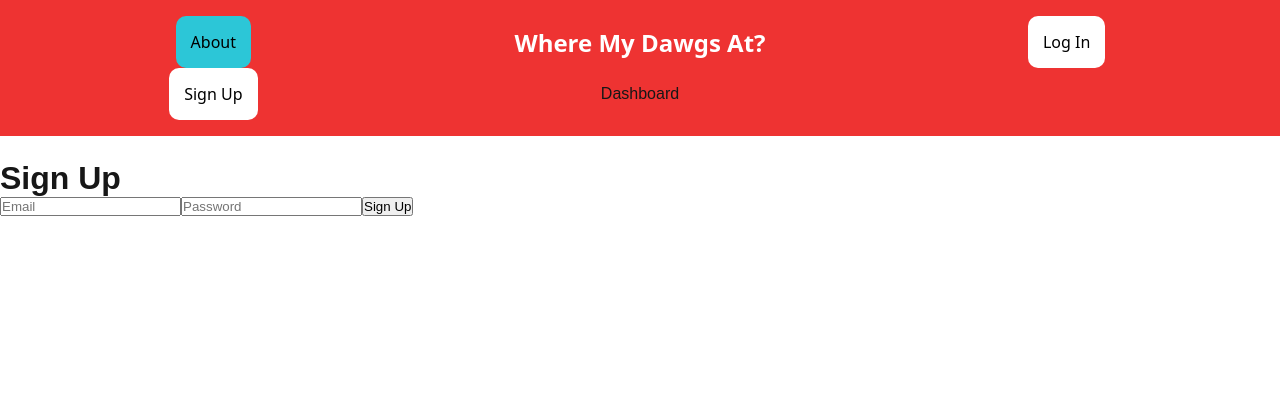
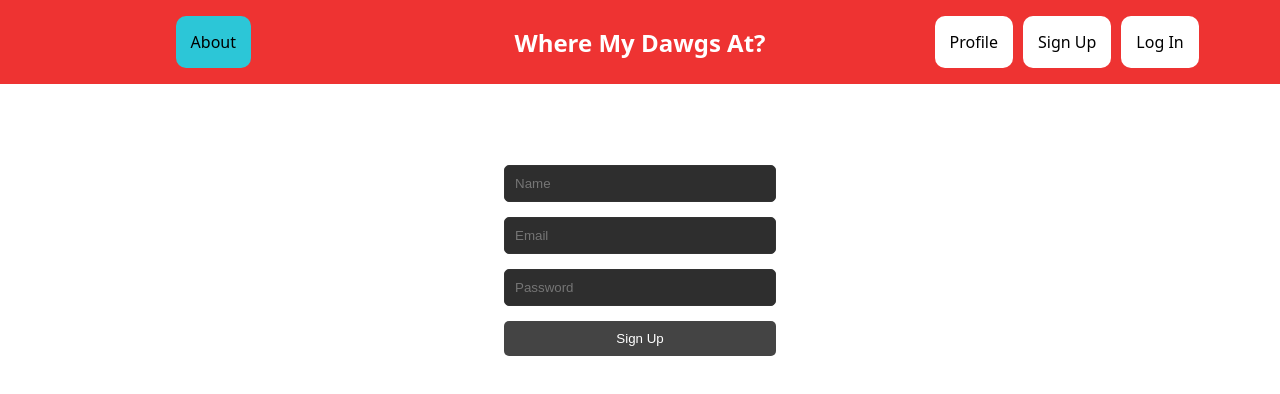
Before and after one commit to thinvanadium903/pet-blog, a Next.js app: page /signup in a window 1280 px wide. Shown: the top 394 px of the page. Built offline with nearby package versions, Linux system fonts and the light colour scheme; no server answers.

Commit message:
Added new signup login and user dashboard pages (with custom styling for each page) that updates persistantly and stores user login info to firebase db.

```diff
--- a/src/app/components/Header.js
+++ b/src/app/components/Header.js
@@ -7,13 +7,23 @@ function Header() {
     return (
         <div id='grand'>
             <div className="header">
-                <div id="about"><Link href='/about'>About</Link></div>
+                <Link href='/about'>
+                    <div id="about">About</div>
+                </Link>
                 <div id="title">
                     <p><Link href='/'>Where My Dawgs At?</Link></p>
                 </div>
-                <div id="login"><Link href='/login'>Log In</Link></div>
-                <div id="signup"><Link href='/signup'>Sign Up</Link></div>
-                <div id="dashboard"><Link href='/dashboard'>Dashboard</Link></div>
+                <div id="auth-buttons">
+                    <Link href='/dashboard'>
+                        <div id="dashboard">Profile</div>
+                    </Link>
+                    <Link href='/signup'>
+                        <div>Sign Up</div>
+                    </Link>
+                    <Link href='/login'>
+                        <div>Log In</div>
+                    </Link>
+                </div>
             </div>
         </div>
     );
--- /dev/null
+++ b/src/app/login/Login.css
@@ -0,0 +1,46 @@
+/* Login.css */
+
+/* Center the entire login content */
+.login-container {
+  display: flex;
+  flex-direction: column;
+  align-items: center;
+  justify-content: center;
+  text-align: center;
+  /* height: calc(100vh - 80px); */
+  /* background-color: #1e1e1e; */
+}
+
+h1 {
+  color: #ffffff;
+  margin-bottom: 20px;
+}
+
+form {
+  display: flex;
+  flex-direction: column;
+  gap: 15px;
+}
+
+input {
+  padding: 10px;
+  width: 250px;
+  border: 1px solid #333;
+  border-radius: 5px;
+  background-color: #2e2e2e;
+  color: #fff;
+}
+
+button {
+  padding: 10px;
+  background-color: #444;
+  color: #fff;
+  border: none;
+  border-radius: 5px;
+  cursor: pointer;
+  transition: background-color 0.3s ease;
+}
+
+button:hover {
+  background-color: #666;
+}
--- /dev/null
+++ b/src/app/signup/SignUp.css
@@ -0,0 +1,46 @@
+/* SignUp.css */
+
+/* Center the entire signup content */
+.signup-container {
+    display: flex;
+    flex-direction: column;
+    align-items: center;
+    justify-content: center;
+    text-align: center;
+    /* height: calc(100vh - 80px); */
+    /* background-color: #1e1e1e; */
+  }
+
+  h1 {
+    color: #ffffff;
+    margin-bottom: 20px;
+  }
+
+  form {
+    display: flex;
+    flex-direction: column;
+    gap: 15px;
+  }
+
+  input {
+    padding: 10px;
+    width: 250px;
+    border: 1px solid #333;
+    border-radius: 5px;
+    background-color: #2e2e2e;
+    color: #fff;
+  }
+
+  button {
+    padding: 10px;
+    background-color: #444;
+    color: #fff;
+    border: none;
+    border-radius: 5px;
+    cursor: pointer;
+    transition: background-color 0.3s ease;
+  }
+
+  button:hover {
+    background-color: #666;
+  }
--- a/src/app/signup/page.js
+++ b/src/app/signup/page.js
@@ -2,11 +2,14 @@
 
 import { useState } from "react";
 import { createUserWithEmailAndPassword } from "firebase/auth";
-import { auth } from "../../firebase";
+import { auth, db } from "../../firebase";
+import { doc, setDoc } from "firebase/firestore";
 import Header from "../components/Header";
 import { useRouter } from "next/navigation";
+import './SignUp.css'; // Import the new CSS file
 
 export default function SignUp() {
+  const [name, setName] = useState("");
   const [email, setEmail] = useState("");
   const [password, setPassword] = useState("");
   const router = useRouter();
@@ -14,7 +17,16 @@ export default function SignUp() {
   const handleSignUp = async (e) => {
     e.preventDefault();
     try {
-      await createUserWithEmailAndPassword(auth, email, password);
+      // Create a user with email and password
+      const userCredential = await createUserWithEmailAndPassword(auth, email, password);
+      const user = userCredential.user;
+
+      // Store additional user info (name) in Firestore
+      await setDoc(doc(db, "users", user.uid), {
+        name: name,
+        email: user.email,
+      });
+
       router.push("/dashboard"); // Redirect to dashboard
     } catch (error) {
       console.error("Error signing up:", error);
@@ -24,22 +36,33 @@ export default function SignUp() {
   return (
     <div>
       <Header />
+      <div className="signup-container">
         <h1>Sign Up</h1>
         <form onSubmit={handleSignUp}>
+          <input
+            type="text"
+            value={name}
+            onChange={(e) => setName(e.target.value)}
+            placeholder="Name"
+            required
+          />
           <input
             type="email"
             value={email}
             onChange={(e) => setEmail(e.target.value)}
             placeholder="Email"
+            required
           />
           <input
             type="password"
             value={password}
             onChange={(e) => setPassword(e.target.value)}
             placeholder="Password"
+            required
           />
           <button type="submit">Sign Up</button>
         </form>
       </div>
+    </div>
   );
 }
--- a/src/app/stylesheets/Header.css
+++ b/src/app/stylesheets/Header.css
@@ -18,9 +18,11 @@
     max-width: 100%;
 }
 
-#login, #about, #signup {
-    width: fit-content;
-    height: fit-content;
+#about, #title, #auth-buttons div, #dashboard {
+    display: flex;
+    align-items: center;
+    justify-content: center;
+    cursor: pointer; /* Change cursor to pointer */
     padding: 15px 15px;
     border-radius: 10px;
     transition: transform .25s;
@@ -32,7 +34,12 @@
     background-color: #2cc6d7;
 }
 
-#login, #signup {
+#auth-buttons {
+    display: flex;
+    gap: 10px; /* Space between buttons */
+}
+
+#auth-buttons div {
     background-color: #ffffff;
 }
 
@@ -51,7 +58,7 @@
     text-align: center;
 }
 
-#about:hover, #login:hover, #signup:hover {
+#about:hover, #auth-buttons div:hover {
     transform: scale(1.1);
 }
 
--- a/src/context/AuthContext.js
+++ b/src/context/AuthContext.js
@@ -2,8 +2,9 @@
 'use client'
 
 import { createContext, useContext, useState, useEffect } from "react";
-import { onAuthStateChanged } from "firebase/auth";
-import { auth } from "../firebase"; // Ensure auth is properly imported
+import { onAuthStateChanged, signOut } from "firebase/auth";
+import { auth, db } from "../firebase";
+import { doc, getDoc } from "firebase/firestore";
 
 const AuthContext = createContext();
 
@@ -12,16 +13,44 @@ export function AuthProvider({ children }) {
   const [loading, setLoading] = useState(true);
 
   useEffect(() => {
-    if (!auth) return; // Ensure auth is defined
-    const unsubscribe = onAuthStateChanged(auth, (user) => {
-      setCurrentUser(user);
+    if (!auth) return;
+
+    const unsubscribe = onAuthStateChanged(auth, async (user) => {
+      if (user) {
+        // Access the document directly under "users" collection
+        const userDoc = await getDoc(doc(db, "users", user.uid));
+        if (userDoc.exists()) {
+          setCurrentUser({
+            uid: user.uid,
+            email: user.email,
+            ...userDoc.data(),
+          });
+        } else {
+          setCurrentUser({
+            uid: user.uid,
+            email: user.email,
+          });
+        }
+      } else {
+        setCurrentUser(null);
+      }
       setLoading(false);
     });
+
     return unsubscribe;
   }, []);
 
+  const logout = async () => {
+    try {
+      await signOut(auth);
+      setCurrentUser(null);
+    } catch (error) {
+      console.error("Logout error:", error);
+    }
+  };
+
   return (
-    <AuthContext.Provider value={{ currentUser, loading }}>
+    <AuthContext.Provider value={{ currentUser, loading, logout }}>
       {children}
     </AuthContext.Provider>
   );
--- a/src/firebase.js
+++ b/src/firebase.js
@@ -1,5 +1,7 @@
+// firebase.js
 import { initializeApp } from "firebase/app";
 import { getAuth } from "firebase/auth";
+import { getFirestore } from "firebase/firestore";
 
 // Our web app's Firebase configuration
 const firebaseConfig = {
@@ -11,5 +13,7 @@ const firebaseConfig = {
     appId: "1:273469261614:web:50b070239502c1bc225cbf"
   };
 
+// Initialize Firebase
 const app = initializeApp(firebaseConfig);
 export const auth = getAuth(app);
+export const db = getFirestore(app); // Export Firestore instance
```
Also changed, not shown: src/app/dashboard/Dashboard.css (added, +100 -0 lines), src/app/dashboard/page.js (+71 -11 lines), src/app/login/page.js (+6 -1 lines). Lines whose indentation alone changed are shown as unchanged.
